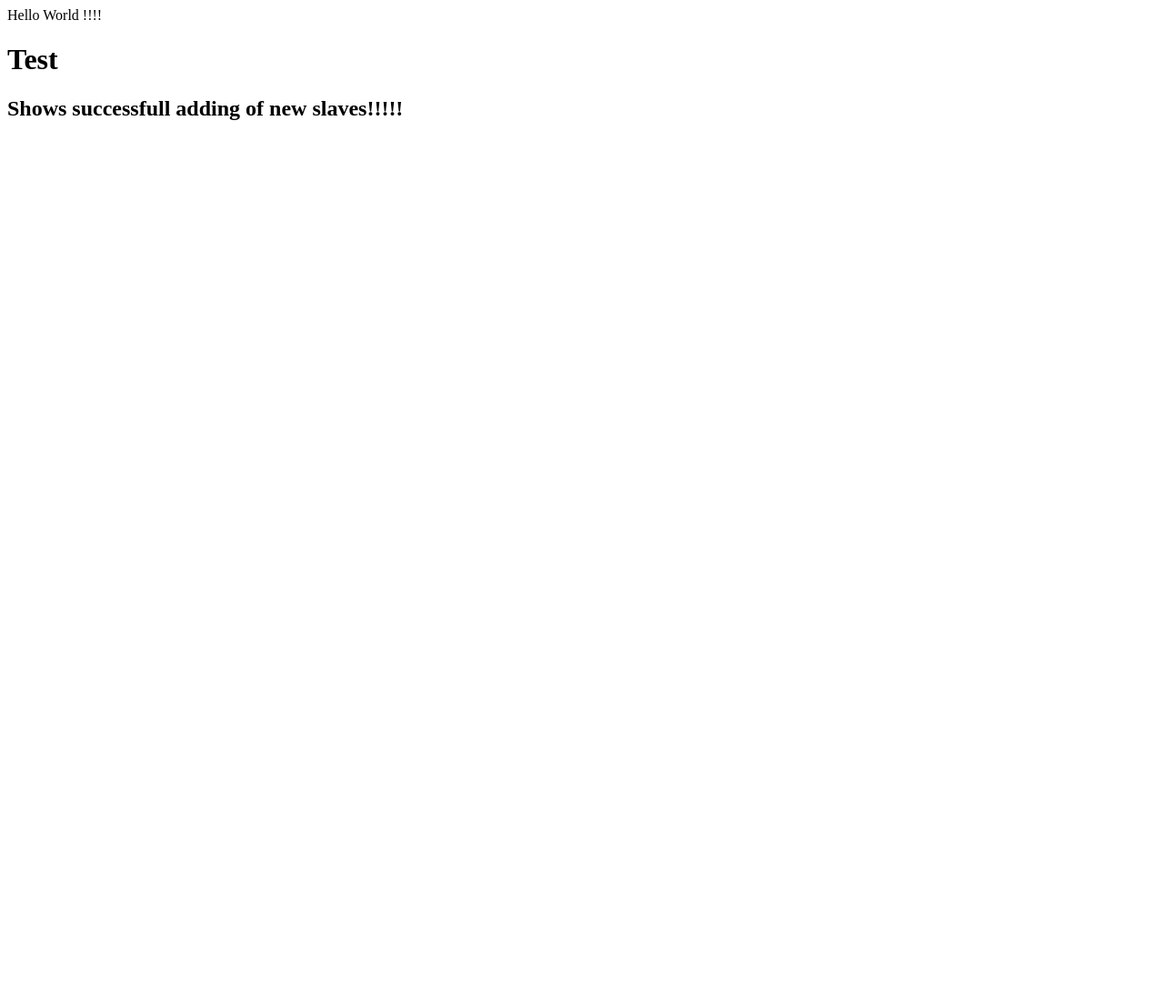
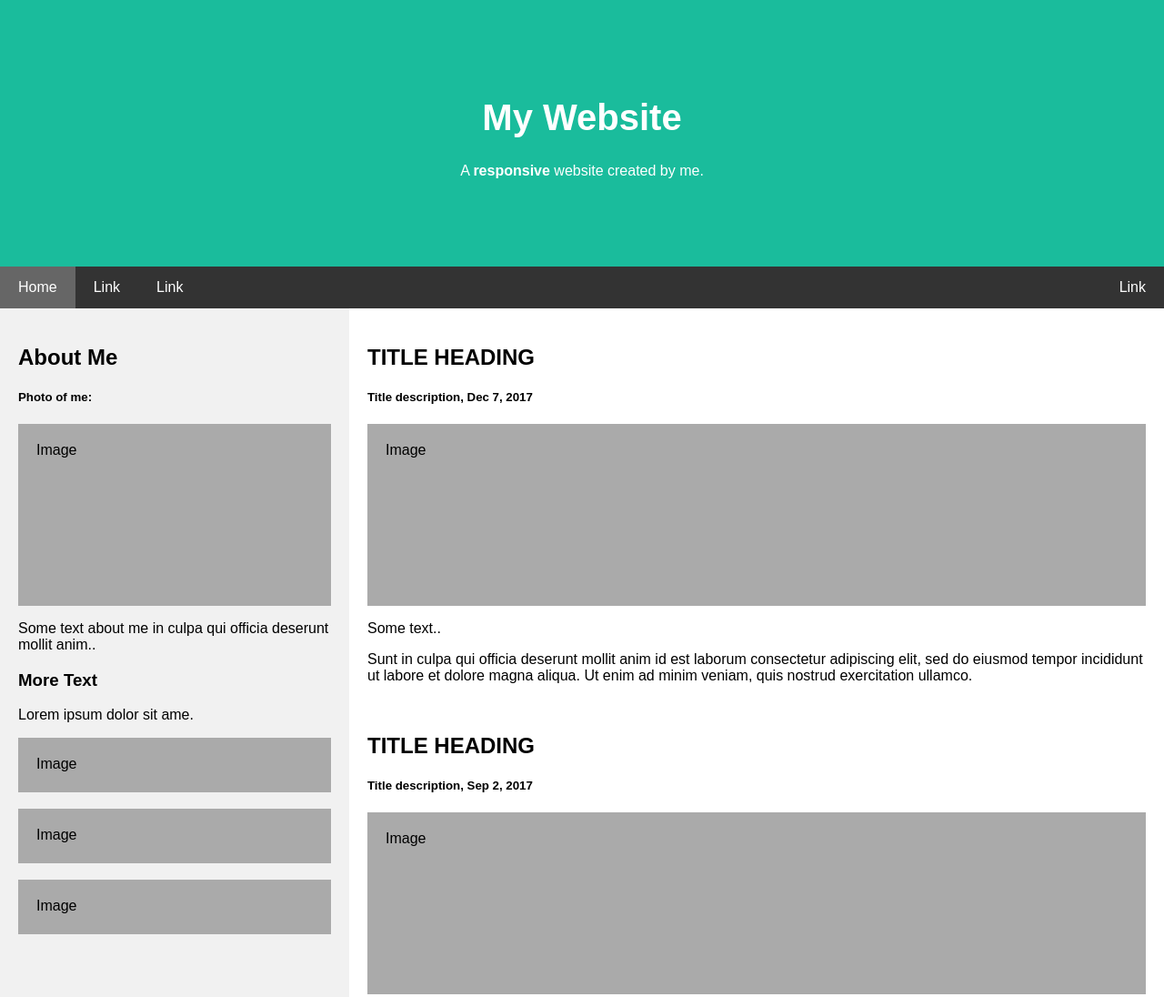
Before and after one commit to suvishesh/devlb, a plain HTML site: page index.html in a window 1280 px wide. Shown: the top 1096 px of the page at 91% size. Before the commit the page ends 800 px from the top, so only its background shows below. Drawn offline with Linux system fonts and the light colour scheme.

Commit message:
site new content

```diff
--- a/index.html
+++ b/index.html
@@ -1,3 +1,169 @@
-Hello World !!!!
-<h1> Test </h1>
-<h2> Shows successfull adding of new slaves!!!!! </h2>
+<!DOCTYPE html>
+<html lang="en">
+<head>
+<title>Page Title</title>
+<meta charset="UTF-8">
+<meta name="viewport" content="width=device-width, initial-scale=1">
+<style>
+* {
+  box-sizing: border-box;
+}
+
+/* Style the body */
+body {
+  font-family: Arial, Helvetica, sans-serif;
+  margin: 0;
+}
+
+/* Header/logo Title */
+.header {
+  padding: 80px;
+  text-align: center;
+  background: #1abc9c;
+  color: white;
+}
+
+/* Increase the font size of the heading */
+.header h1 {
+  font-size: 40px;
+}
+
+/* Sticky navbar - toggles between relative and fixed, depending on the scroll position. It is positioned relative until a given offset position is met in the viewport - then it "sticks" in place (like position:fixed). The sticky value is not supported in IE or Edge 15 and earlier versions. However, for these versions the navbar will inherit default position */
+.navbar {
+  overflow: hidden;
+  background-color: #333;
+  position: sticky;
+  position: -webkit-sticky;
+  top: 0;
+}
+
+/* Style the navigation bar links */
+.navbar a {
+  float: left;
+  display: block;
+  color: white;
+  text-align: center;
+  padding: 14px 20px;
+  text-decoration: none;
+}
+
+
+/* Right-aligned link */
+.navbar a.right {
+  float: right;
+}
+
+/* Change color on hover */
+.navbar a:hover {
+  background-color: #ddd;
+  color: black;
+}
+
+/* Active/current link */
+.navbar a.active {
+  background-color: #666;
+  color: white;
+}
+
+/* Column container */
+.row {
+  display: -ms-flexbox; /* IE10 */
+  display: flex;
+  -ms-flex-wrap: wrap; /* IE10 */
+  flex-wrap: wrap;
+}
+
+/* Create two unequal columns that sits next to each other */
+/* Sidebar/left column */
+.side {
+  -ms-flex: 30%; /* IE10 */
+  flex: 30%;
+  background-color: #f1f1f1;
+  padding: 20px;
+}
+
+/* Main column */
+.main {
+  -ms-flex: 70%; /* IE10 */
+  flex: 70%;
+  background-color: white;
+  padding: 20px;
+}
+
+/* Fake image, just for this example */
+.fakeimg {
+  background-color: #aaa;
+  width: 100%;
+  padding: 20px;
+}
+
+/* Footer */
+.footer {
+  padding: 20px;
+  text-align: center;
+  background: #ddd;
+}
+
+/* Responsive layout - when the screen is less than 700px wide, make the two columns stack on top of each other instead of next to each other */
+@media screen and (max-width: 700px) {
+  .row {
+    flex-direction: column;
+  }
+}
+
+/* Responsive layout - when the screen is less than 400px wide, make the navigation links stack on top of each other instead of next to each other */
+@media screen and (max-width: 400px) {
+  .navbar a {
+    float: none;
+    width: 100%;
+  }
+}
+</style>
+</head>
+<body>
+
+<div class="header">
+  <h1>My Website</h1>
+  <p>A <b>responsive</b> website created by me.</p>
+</div>
+
+<div class="navbar">
+  <a href="#" class="active">Home</a>
+  <a href="#">Link</a>
+  <a href="#">Link</a>
+  <a href="#" class="right">Link</a>
+</div>
+
+<div class="row">
+  <div class="side">
+    <h2>About Me</h2>
+    <h5>Photo of me:</h5>
+    <div class="fakeimg" style="height:200px;">Image</div>
+    <p>Some text about me in culpa qui officia deserunt mollit anim..</p>
+    <h3>More Text</h3>
+    <p>Lorem ipsum dolor sit ame.</p>
+    <div class="fakeimg" style="height:60px;">Image</div><br>
+    <div class="fakeimg" style="height:60px;">Image</div><br>
+    <div class="fakeimg" style="height:60px;">Image</div>
+  </div>
+  <div class="main">
+    <h2>TITLE HEADING</h2>
+    <h5>Title description, Dec 7, 2017</h5>
+    <div class="fakeimg" style="height:200px;">Image</div>
+    <p>Some text..</p>
+    <p>Sunt in culpa qui officia deserunt mollit anim id est laborum consectetur adipiscing elit, sed do eiusmod tempor incididunt ut labore et dolore magna aliqua. Ut enim ad minim veniam, quis nostrud exercitation ullamco.</p>
+    <br>
+    <h2>TITLE HEADING</h2>
+    <h5>Title description, Sep 2, 2017</h5>
+    <div class="fakeimg" style="height:200px;">Image</div>
+    <p>Some text..</p>
+    <p>Sunt in culpa qui officia deserunt mollit anim id est laborum consectetur adipiscing elit, sed do eiusmod tempor incididunt ut labore et dolore magna aliqua. Ut enim ad minim veniam, quis nostrud exercitation ullamco.</p>
+  </div>
+</div>
+
+<div class="footer">
+  <h2>Footer</h2>
+</div>
+
+</body>
+</html>
```
Also changed, not shown: index2.html (added, +3 -0 lines), 1 other file.
